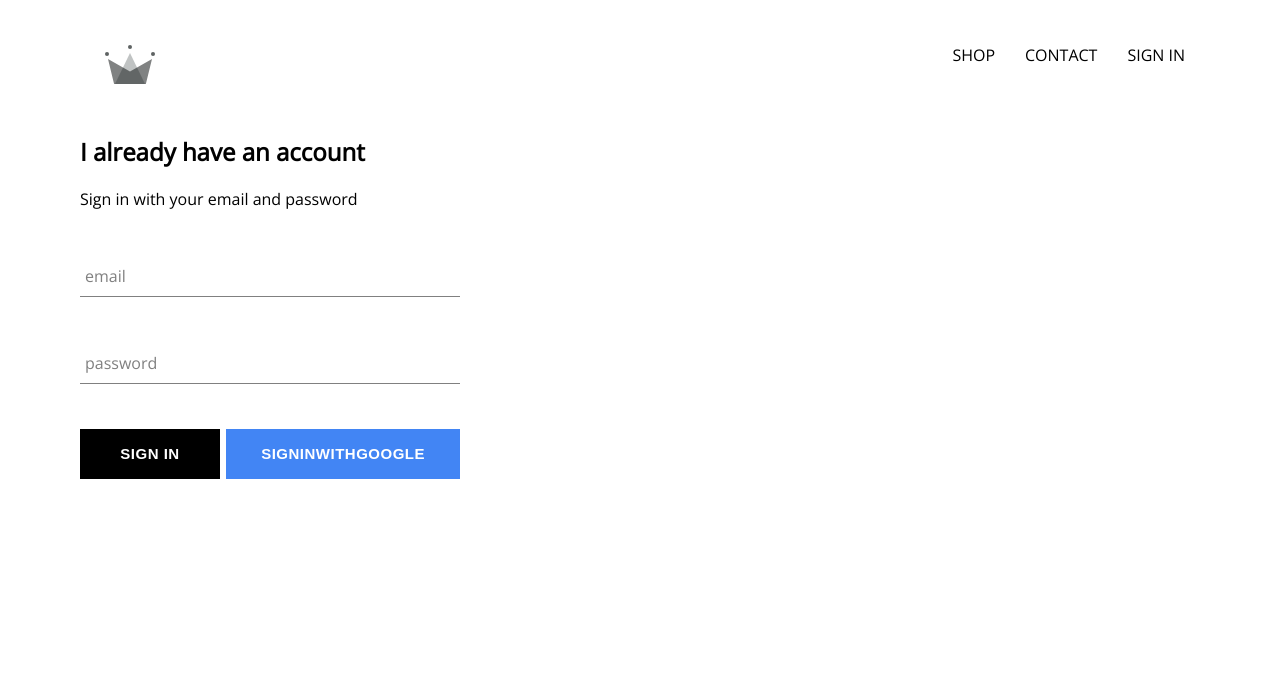
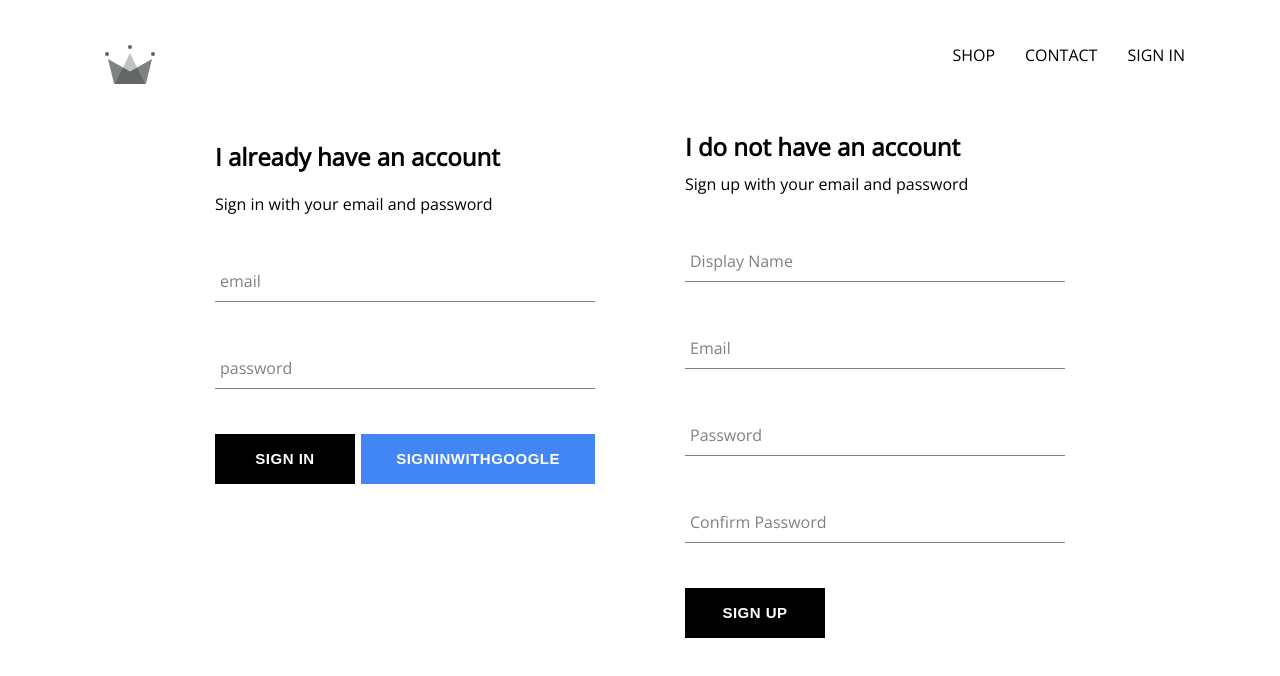
Before and after one commit to shreyashpatil98/crwn-clothing, a React (Create React App) app: page /signin in a window 1280 px wide. Shown: the top 676 px of the page. Built offline with nearby package versions, Linux system fonts and the light colour scheme; no server answers.

Commit message:
implemented firebase utils, included ability to store authenticated users in firestore database

```diff
--- a/src/App.js
+++ b/src/App.js
@@ -5,16 +5,8 @@
 import ShopPage from './pages/shop/shop.component'
 import SignInAndSignUpPage from './pages/sign-in-and-sign-up/sign-in-and-sign-up.component'
 import Header from './components/header/header.component';
-import { auth } from './components/firebase/firebase.utils'
+import { auth, createUserProfileDocument } from './components/firebase/firebase.utils'
 import React from "react";
-
-
-const HatsPage = () => (
-  <div>
-    <h1>HATS PAGE</h1>
-  </div>
-)
-
 
 class App extends React.Component {
 
@@ -29,9 +21,23 @@
   unsubscribeFromAuth = null;
 
   componentDidMount(){
-    this.unsubscribeFromAuth = auth.onAuthStateChanged(user => {
-      this.setState({ currentUser: user });
-      console.log(user);
+    this.unsubscribeFromAuth = auth.onAuthStateChanged(async userAuth => {
+      if (userAuth) {
+        const userRef = await createUserProfileDocument(userAuth);
+
+        userRef.onSnapshot(snapShot => {
+          this.state({
+            currentUser: {
+              id: snapShot.id,
+              ...snapShot.data()
+            }
+          })
+
+          console.log(this.state);
+        })
+
+      }
+      this.setState({ currentUser: userAuth})
     })
   }
 
--- a/src/components/firebase/firebase.utils.js
+++ b/src/components/firebase/firebase.utils.js
@@ -13,6 +13,30 @@
     measurementId: "G-ZFVX56X5BK"
   }
 
+  export const createUserProfileDocument = async (userAuth, additionalData) => {
+    if(!userAuth) return;
+
+    const userRef = firestore.doc(`users/${userAuth.uid}`);
+
+    const snapshot = await userRef.get();
+
+    if(!snapshot.exists) {
+      const { displayName, email } = userAuth;
+      const createdAt = new Date();
+
+      try {
+        await userRef.set({
+          displayName,
+          email,
+          createdAt,
+          ...additionalData
+        })
+      } catch(error) {
+        console.log('error creating user', error.message);
+      }
+    }
+    return userRef;
+  }
 
   Firebase.initializeApp(config);
 
--- /dev/null
+++ b/src/components/sign-up/sign-up.component.jsx
@@ -0,0 +1,75 @@
+import React from 'react';
+
+import FormInput from '../form-input/form-input.component';
+import CustomButton from '../custom-button/custom-button.component';
+
+import {auth, createUserProfileDocument } from '../firebase/firebase.utils'
+
+import './sign-up.styles.scss'
+
+class SignUp extends React.Component {
+    constructor(){
+        super();
+
+        this.state = {
+            displayName: '',
+            email: '',
+            password: '',
+            confirmPassword: ''
+        }
+    }
+
+    handleSubmit = async event => {
+        event.preventDefault();
+        const {displayName, email, password, confirmPassword} = this.state;
+        if(password !== confirmPassword) {
+            alert("passwords don't match")
+        }
+        try{
+            const { user } = await auth.createUserWithEmailAndPassword(email, password);
+
+          await  createUserProfileDocument(user, {displayName})
+
+          this.setState({
+            displayName: '',
+            email: '',
+            password: '',
+            confirmPassword: ''
+          })
+        } catch(error) {
+            console.error(error)
+        }
+    }
+
+    handleChange = event => {
+        const {name, value} = event.target;
+
+        this.setState({[name]: value});
+    }
+
+        render(){
+            const {displayName, email, password, confirmPassword} = this.state;
+            return(
+                <div className='sign-up'>
+                    <h2 className='title'>
+                        I do not have an account
+                    </h2>
+                    <span>
+                        Sign up with your email and password
+                    </span>
+                    <form className='sign-up-form' onSubmit={this.handleSubmit} action="">
+                        <FormInput type='text' name='displayName' value={displayName} onChange={this.handleChange} label = 'Display Name' required />
+                        <FormInput type='email' name='email' value={email} onChange={this.handleChange} label = 'Email' required />
+                        <FormInput type='password' name='password' value={password} onChange={this.handleChange} label = 'Password' required />
+                        <FormInput type='password' name='confirmPassword' value={confirmPassword} onChange={this.handleChange} label = 'Confirm Password' required />
+
+                        <CustomButton type='submit'>SIGN UP</CustomButton>
+
+                    </form>
+                </div>
+            )
+        }
+
+}
+
+export default SignUp;
--- /dev/null
+++ b/src/components/sign-up/sign-up.styles.scss
@@ -0,0 +1,9 @@
+.sign-up {
+    display: flex;
+    flex-direction: column;
+    width: 380px;
+
+    .title {
+        margin: 10px 0;
+    }
+}
--- a/src/pages/sign-in-and-sign-up/sign-in-and-sign-up.component.jsx
+++ b/src/pages/sign-in-and-sign-up/sign-in-and-sign-up.component.jsx
@@ -1,12 +1,14 @@
 import React from 'react';
 
 import SignIn from '../../components/sign-in/sign-in.component'
+import SignUp from '../../components/sign-up/sign-up.component';
 
 import './sign-in-and-sign-up.styles.scss';
 
 const SignInAndSignUpPage = () => (
     <div className='sign-in-and-sign-up'>
         <SignIn />
+        <SignUp />
     </div>
 );
 
--- a/src/pages/sign-in-and-sign-up/sign-in-and-sign-up.styles.scss
+++ b/src/pages/sign-in-and-sign-up/sign-in-and-sign-up.styles.scss
@@ -0,0 +1,6 @@
+.sign-in-and-sign-up {
+    width: 850px;
+    display: flex;
+    justify-content: space-between;
+    margin: 30px auto;
+}
```
